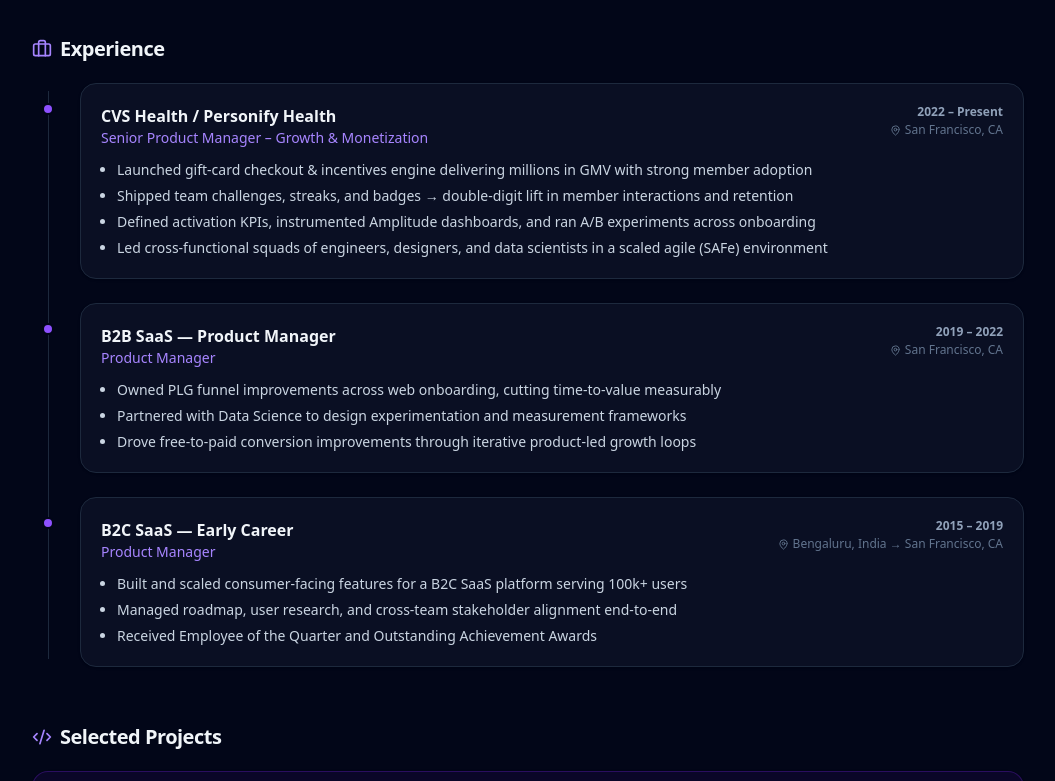
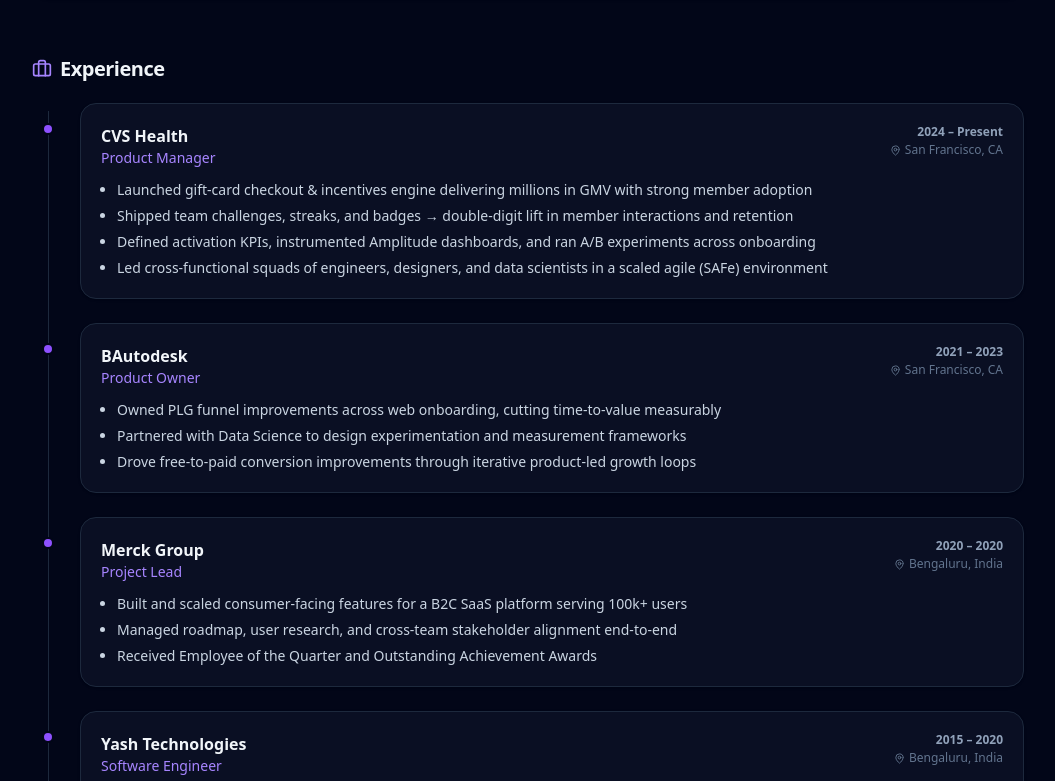
Before and after one commit to pvatsa0903/phalguni-site, a React (Vite) app: page / in a window 1280 px wide. Shown: the part 1039-1820 px from the top of the page, without its empty margins (112-1167 px from the left). Built offline with nearby package versions, Linux system fonts and the light colour scheme.

Commit message:
Update job titles and company names in profile

```diff
--- a/src/App.jsx
+++ b/src/App.jsx
@@ -22,7 +22,7 @@
 
 const profile = {
   name: "Phalguni Vatsa",
-  title: "Senior Product Manager",
+  title: "Product Manager",
   subtitle: "Growth & Monetization",
   blurb:
     "10 years building and scaling B2B & B2C SaaS products. I turn ambiguous problems into shipped features and measurable outcomes — through crisp strategy, rigorous experimentation, and cross-functional alignment.",
@@ -30,7 +30,7 @@
   highlights: [
     "Launched incentives engine driving double-digit lifts in member activation",
     "ML-literate PM: Python · SQL · Amplitude · A/B testing · Agile/SAFe",
-    "Purdue Krannert MBA · Certified SAFe® Agilist · AI For Everyone (Coursera)",
+    "Purdue University,  Krannert School of Business, Master Of Science · Certified SAFe® Agilist · AI For Everyone (Coursera)",
   ],
   social: {
     github: "https://github.com/pvatsa0903",
@@ -41,9 +41,9 @@
 
 const experience = [
   {
-    company: "CVS Health / Personify Health",
-    role: "Senior Product Manager – Growth & Monetization",
-    period: "2022 – Present",
+    company: "CVS Health",
+    role: "Product Manager",
+    period: "2024 – Present",
     location: "San Francisco, CA",
     bullets: [
       "Launched gift-card checkout & incentives engine delivering millions in GMV with strong member adoption",
@@ -53,9 +53,9 @@
     ],
   },
   {
-    company: "B2B SaaS — Product Manager",
-    role: "Product Manager",
-    period: "2019 – 2022",
+    company: "BAutodesk",
+    role: "Product Owner",
+    period: "2021 – 2023",
     location: "San Francisco, CA",
     bullets: [
       "Owned PLG funnel improvements across web onboarding, cutting time-to-value measurably",
@@ -64,10 +64,21 @@
     ],
   },
   {
-    company: "B2C SaaS — Early Career",
-    role: "Product Manager",
-    period: "2015 – 2019",
-    location: "Bengaluru, India → San Francisco, CA",
+    company: "Merck Group",
+    role: "Project Lead",
+    period: "2020 – 2020",
+    location: "Bengaluru, India",
+    bullets: [
+      "Built and scaled consumer-facing features for a B2C SaaS platform serving 100k+ users",
+      "Managed roadmap, user research, and cross-team stakeholder alignment end-to-end",
+      "Received Employee of the Quarter and Outstanding Achievement Awards",
+    ],
+  },
+    {
+    company: "Yash Technologies",
+    role: "Software Engineer",
+    period: "2015 – 2020",
+    location: "Bengaluru, India",
     bullets: [
       "Built and scaled consumer-facing features for a B2C SaaS platform serving 100k+ users",
       "Managed roadmap, user research, and cross-team stakeholder alignment end-to-end",
```
